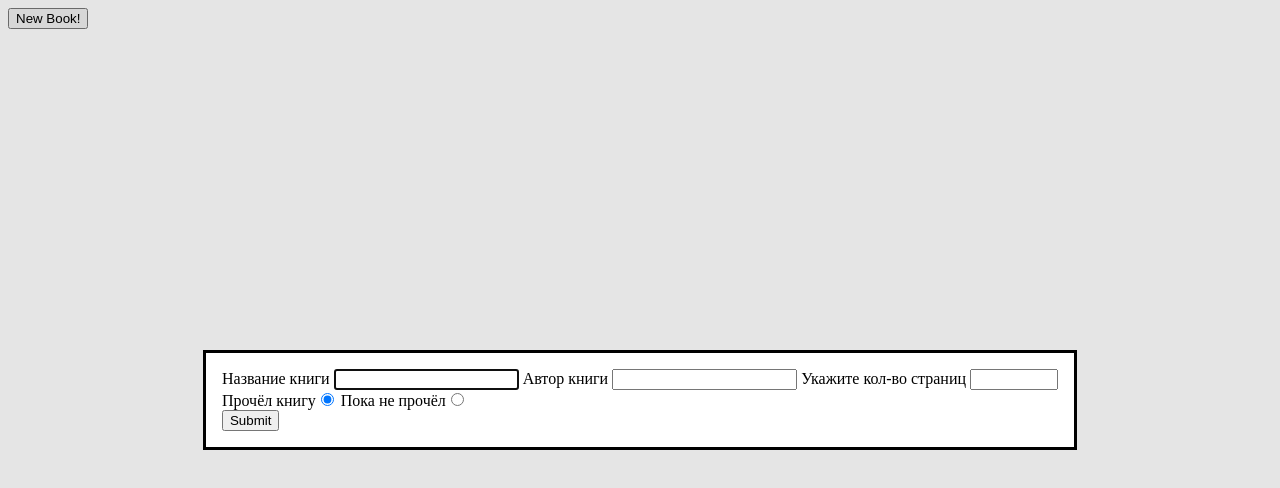
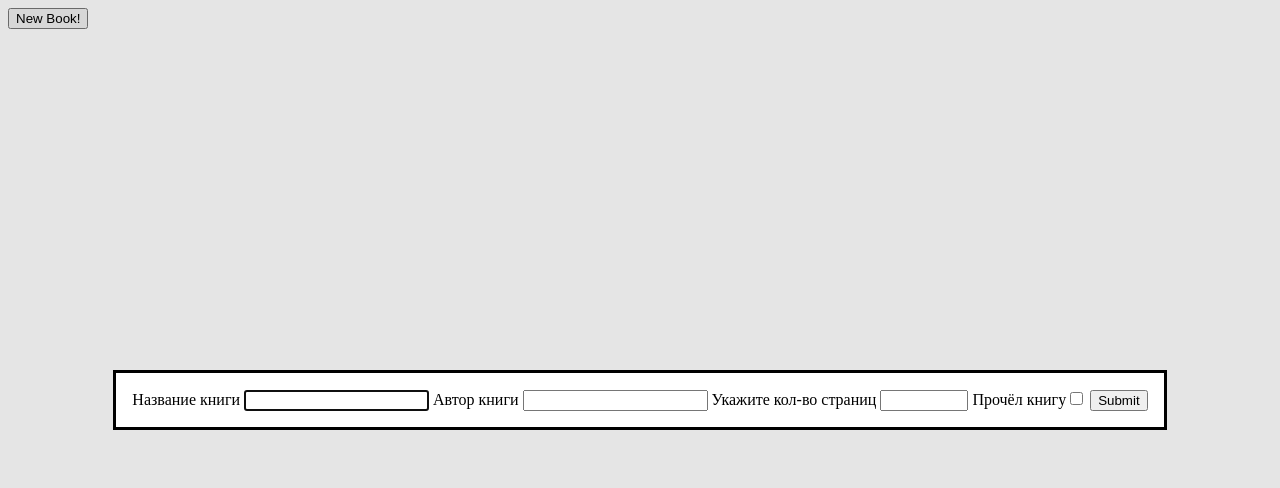
Before and after one commit to B1aho/library-app, a plain HTML site: page index.html in a window 1280 px wide. Both pictures are taken after a click on the button "New Book!". Drawn offline with Linux system fonts and the light colour scheme.

Commit message:
Change radiobutton to checkbox

```diff
--- a/index.html
+++ b/index.html
@@ -16,10 +16,7 @@
             <label>Название книги <input type="text" name="title" autofocus required></label>
             <label>Автор книги <input type="text" name="author" required></label>
             <label>Укажите кол-во страниц <input type="number" name="pages" min="0" max="100000" required></label>
-            <div class="radio-group">
-                <label>Прочёл книгу<input type="radio" id="yes" name="haveRead" value="yes" checked></label>
-                <label>Пока не прочёл<input type="radio" id="no" name="haveRead" value="no"></label>
-            </div>
+            <label>Прочёл книгу<input type="checkbox" id="check" name="haveRead"></label>
             <button id="submit-btn" type="submit">Submit</button>
         </form>
     </dialog>
--- a/script.js
+++ b/script.js
@@ -47,7 +47,7 @@ function serializeForm() {
                 return true
     }).map((item) => {
         const { name, type } = item
-        const value = type === 'radio' && item.value === 'yes' ? true : type === 'radio' ? false : item.value
+        const value = type === 'checkbox' && item.checked ? true : type === 'checkbox' ? false : item.value
         return { name, value }
     }).reduce((obj, curr) => {
         obj[curr.name] = curr.value
@@ -71,7 +71,7 @@ form.addEventListener('addBook', showBookCard)
 
 function showBookCard(e) {
     const book = e.value
-    // Даём карточке такой же айлишник, как и у книги
+    // Даём карточке такой же айдишник, как и у книги
     const idx = myLibrary[myLibrary.indexOf(book)].id
     const card = document.createElement("div")
     card.className = "book-card"
```
